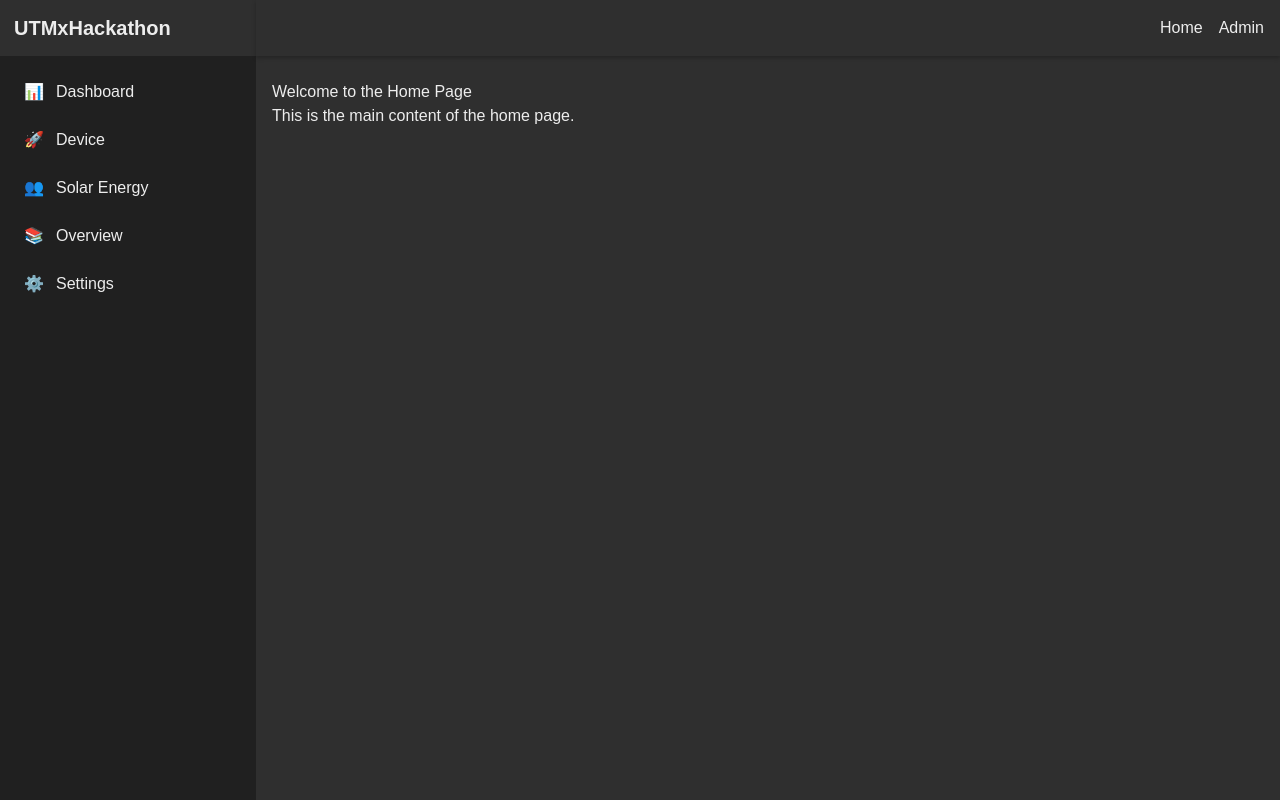
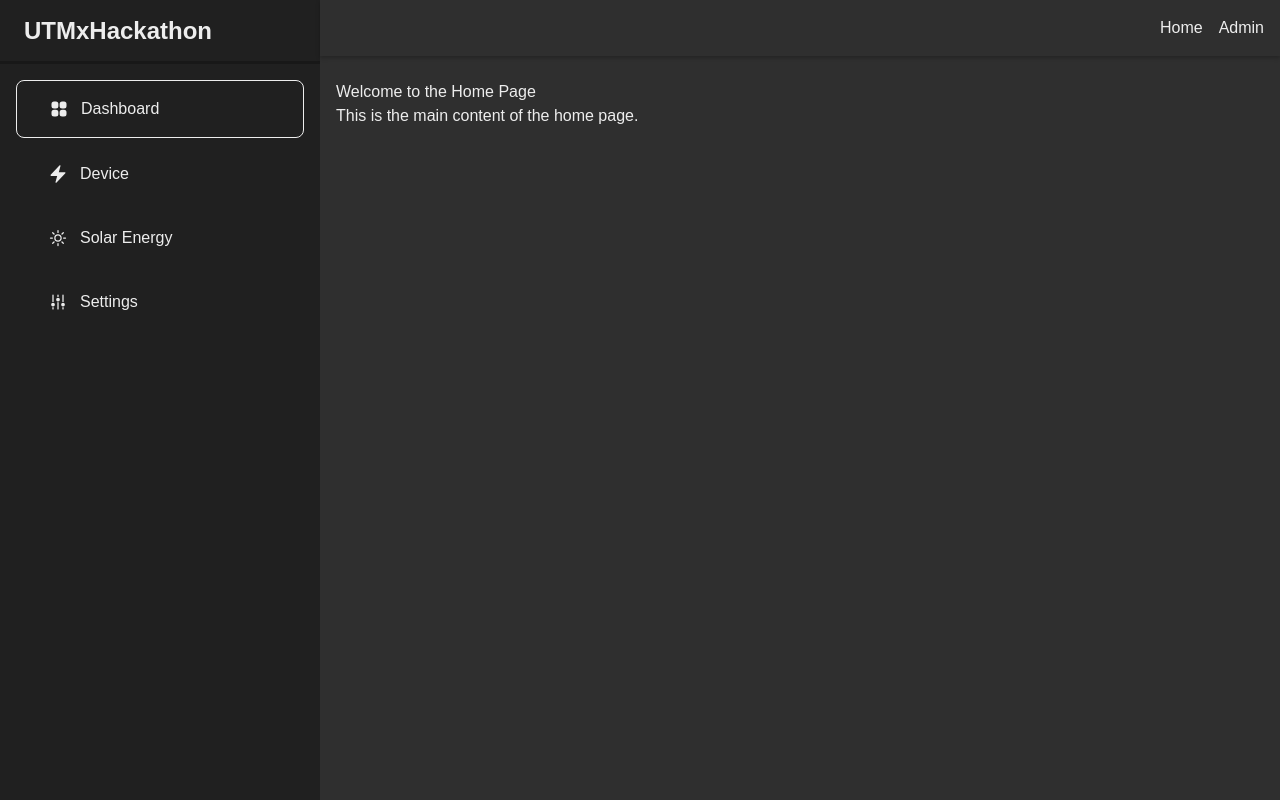
Before and after one commit to HoeZhiWan/utmhackathon25, a Next.js app: page / in a window 1280 px wide. Built offline with nearby package versions, Linux system fonts and the light colour scheme.

Commit message:
Change sidebar style and hover

```diff
--- a/app/components/Sidebar.tsx
+++ b/app/components/Sidebar.tsx
@@ -1,36 +1,65 @@
+"use client";
 import Link from 'next/link';
+import { usePathname } from 'next/navigation';
 
 const Sidebar = () => {
   const sidebarLinks = [
-    { href: '/', label: 'Dashboard', icon: '📊' },
-    { href: '/projects', label: 'Device', icon: '🚀' },
-    { href: '/teams', label: 'Solar Energy', icon: '👥' },
-    { href: '/resources', label: 'Overview', icon: '📚' },
-    { href: '/settings', label: 'Settings', icon: '⚙️' },
+    { href: '/',
+      label: 'Dashboard',
+      icon:
+        <svg xmlns="http://www.w3.org/2000/svg" viewBox="0 0 24 24" fill="currentColor" className="w-[20px] h-[20px]">
+          <path fillRule="evenodd" d="M3 6a3 3 0 0 1 3-3h2.25a3 3 0 0 1 3 3v2.25a3 3 0 0 1-3 3H6a3 3 0 0 1-3-3V6Zm9.75 0a3 3 0 0 1 3-3H18a3 3 0 0 1 3 3v2.25a3 3 0 0 1-3 3h-2.25a3 3 0 0 1-3-3V6ZM3 15.75a3 3 0 0 1 3-3h2.25a3 3 0 0 1 3 3V18a3 3 0 0 1-3 3H6a3 3 0 0 1-3-3v-2.25Zm9.75 0a3 3 0 0 1 3-3H18a3 3 0 0 1 3 3V18a3 3 0 0 1-3 3h-2.25a3 3 0 0 1-3-3v-2.25Z" clipRule="evenodd" />
+        </svg>
+     },
+    { href: '/projects',
+      label: 'Device',
+      icon:
+        <svg xmlns="http://www.w3.org/2000/svg" viewBox="0 0 24 24" fill="currentColor" className="w-[20px] h-[20px]">
+          <path fillRule="evenodd" d="M14.615 1.595a.75.75 0 0 1 .359.852L12.982 9.75h7.268a.75.75 0 0 1 .548 1.262l-10.5 11.25a.75.75 0 0 1-1.272-.71l1.992-7.302H3.75a.75.75 0 0 1-.548-1.262l10.5-11.25a.75.75 0 0 1 .913-.143Z" clipRule="evenodd" />
+        </svg>
+     },
+    { href: '/teams',
+      label: 'Solar Energy',
+      icon:
+        <svg xmlns="http://www.w3.org/2000/svg" fill="none" viewBox="0 0 24 24" strokeWidth={1.5} stroke="currentColor" className="w-[20px] h-[20px]">
+          <path strokeLinecap="round" strokeLinejoin="round" d="M12 3v2.25m6.364.386-1.591 1.591M21 12h-2.25m-.386 6.364-1.591-1.591M12 18.75V21m-4.773-4.227-1.591 1.591M5.25 12H3m4.227-4.773L5.636 5.636M15.75 12a3.75 3.75 0 1 1-7.5 0 3.75 3.75 0 0 1 7.5 0Z" />
+        </svg>
+    },
+    { href: '/settings',
+      label: 'Settings',
+      icon:
+        <svg xmlns="http://www.w3.org/2000/svg" viewBox="0 0 24 24" fill="currentColor" className="w-[20px] h-[20px]">
+          <path d="M6 12a.75.75 0 0 1-.75-.75v-7.5a.75.75 0 1 1 1.5 0v7.5A.75.75 0 0 1 6 12ZM18 12a.75.75 0 0 1-.75-.75v-7.5a.75.75 0 0 1 1.5 0v7.5A.75.75 0 0 1 18 12ZM6.75 20.25v-1.5a.75.75 0 0 0-1.5 0v1.5a.75.75 0 0 0 1.5 0ZM18.75 18.75v1.5a.75.75 0 0 1-1.5 0v-1.5a.75.75 0 0 1 1.5 0ZM12.75 5.25v-1.5a.75.75 0 0 0-1.5 0v1.5a.75.75 0 0 0 1.5 0ZM12 21a.75.75 0 0 1-.75-.75v-7.5a.75.75 0 0 1 1.5 0v7.5A.75.75 0 0 1 12 21ZM3.75 15a2.25 2.25 0 1 0 4.5 0 2.25 2.25 0 0 0-4.5 0ZM12 11.25a2.25 2.25 0 1 1 0-4.5 2.25 2.25 0 0 1 0 4.5ZM15.75 15a2.25 2.25 0 1 0 4.5 0 2.25 2.25 0 0 0-4.5 0Z" />
+        </svg>
+    },
   ];
 
+  const pathname = usePathname();
+
   return (
-    <aside className="bg-secondary-dark w-64 min-h-screen flex flex-col">
+    <aside className="bg-secondary-dark min-h-screen flex flex-col basis-1/4">
       {/* Sidebar header that aligns with navbar */}
-      <div className="p-3.5 bg-background flex items-center">
-        <Link href="/" className="text-xl font-bold text-light">UTMxHackathon</Link>
+      <div className="bg-background-dark flex items-center h-16 px-6 py-[9px] border-b-[3px] border-[rgba(0,0,0,0.25)]">
+        <Link href="/" className="text-2xl font-bold text-light">UTMxHackathon</Link>
       </div>
 
       {/* Sidebar content */}
       <div className="p-4 flex-1">
         <nav>
           <ul className="space-y-2">
-            {sidebarLinks.map((link, index) => (
+            {sidebarLinks.map((link, index) => {
+              const isActive = pathname === link.href;
+              return (
               <li key={index}>
                 <Link
                   href={link.href}
-                  className="flex items-center p-2 rounded-lg text-light hover:bg-primary-dark transition-colors"
+                  className={`flex box-border items-center px-8 py-4 rounded-lg text-light transition-colors ${isActive ? "border-1 bg-primary-neon-tint-400 border-primary-tint-500" : "hover:bg-primary-neon-tint-400"}`}
                 >
                   <span className="mr-3">{link.icon}</span>
                   {link.label}
                 </Link>
               </li>
-            ))}
+            )})}
           </ul>
         </nav>
       </div>
```
